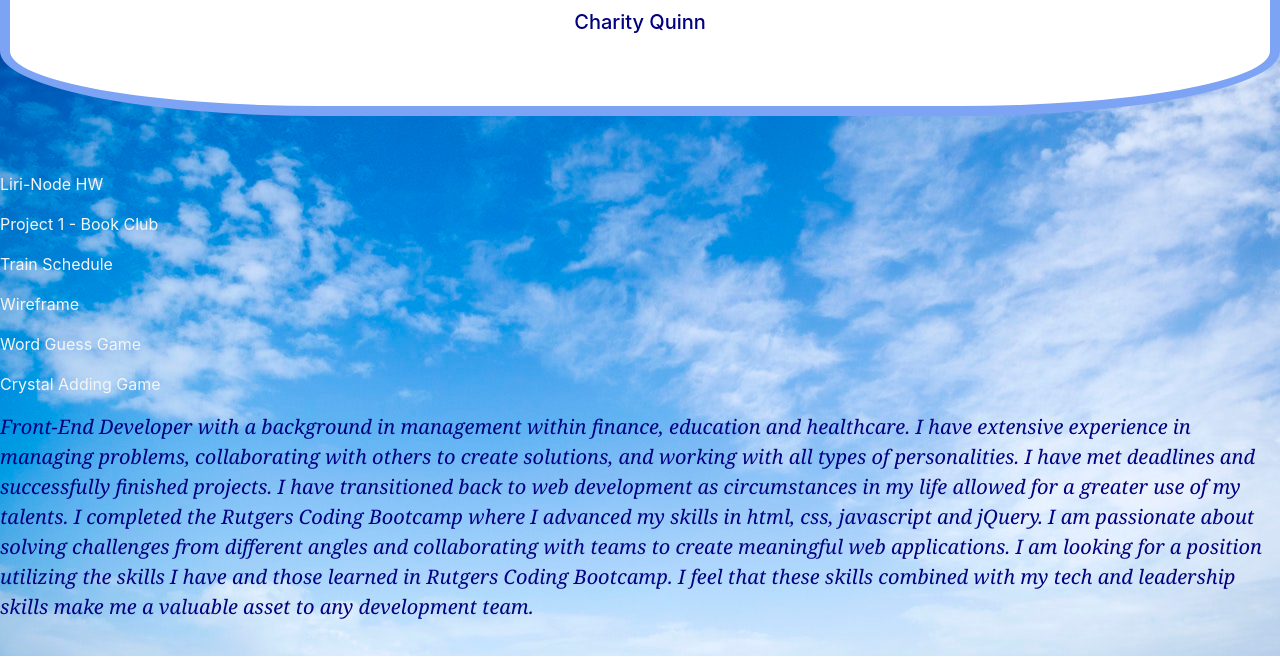
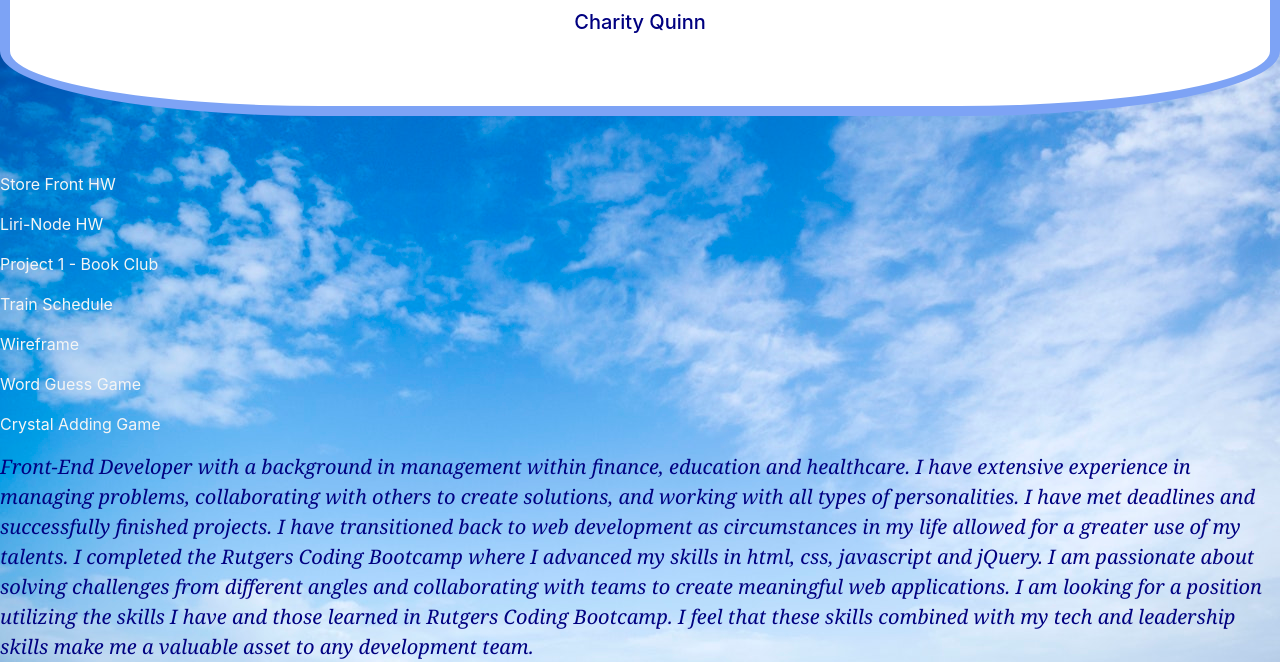
Before and after one commit to CharityQuinn/CQPortfolio, a plain HTML site: page index.html in a window 1280 px wide. Shown: the part 144-806 px from the top of the page. Drawn offline with nearby package versions, Linux system fonts and the light colour scheme.

Commit message:
Updated with the new link to StoreFront homework

```diff
--- a/index.html
+++ b/index.html
@@ -23,6 +23,11 @@
 
     </div>
     <br>
+    <div>
+      <p>
+        <a href="https://github.com/CharityQuinn/StoreFront-12">Store Front HW</a>
+      </p>
+    </div>
     <div>
       <p>
         <a href="https://github.com/CharityQuinn/liri-node-app">Liri-Node HW</a>
```
